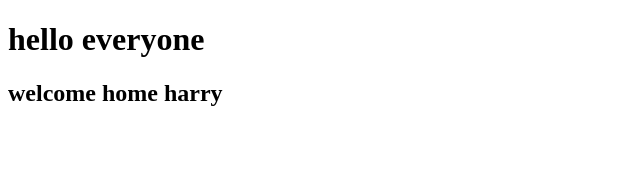
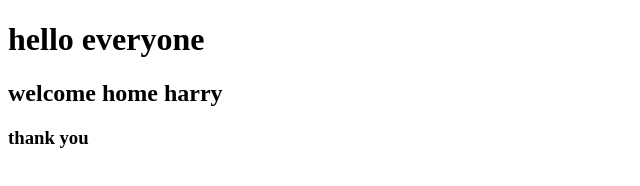
Before and after one commit to ThendralP-ct/thendralct13989, a plain HTML site: page index.html in a window 1280 px wide. Shown: the whole page, without its empty margins (0-640 px from the left). Drawn offline with Linux system fonts and the light colour scheme.

Commit message:
Update index.html

```diff
--- a/index.html
+++ b/index.html
@@ -5,5 +5,6 @@
 <body>
     <h1>hello everyone</h1>
     <h2>welcome home harry</h2>
+    <h3>thank you</h3>
 </body>
 </html>
```
